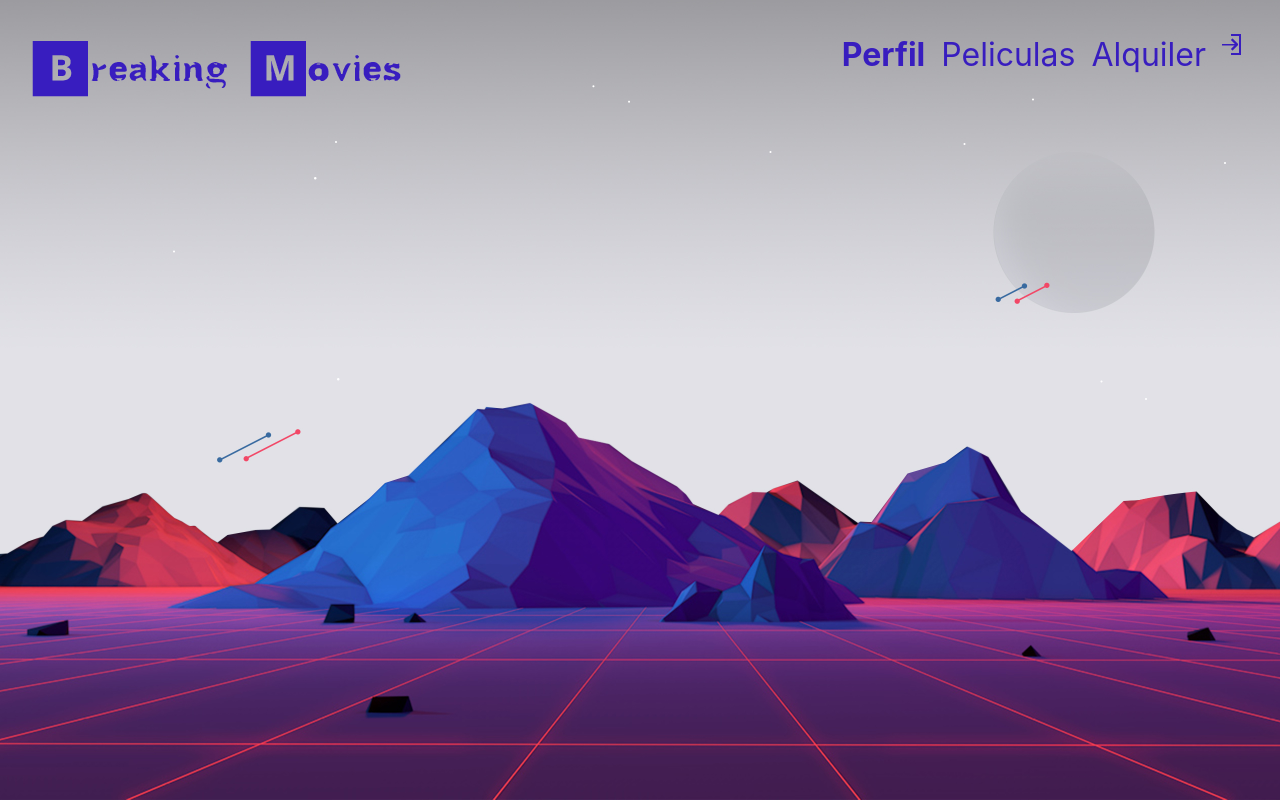
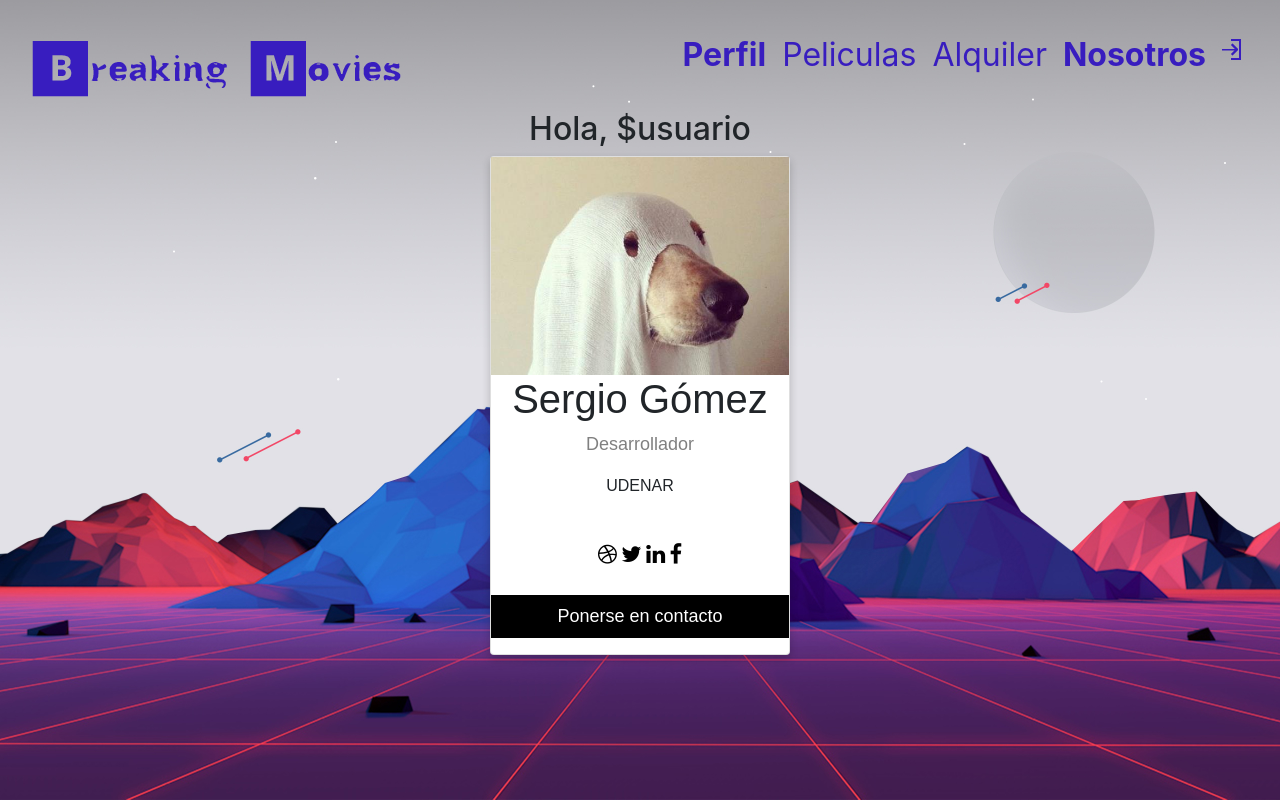
Before and after one commit to Juaneco-1/ProyectoSeminario, a PHP site: page /perfil.php in a window 1280 px wide. Run offline with PHP 8.4, Linux system fonts and the light colour scheme.

Commit message:
Union de las 2 ramas

```diff
--- a/alquiladas.php
+++ b/alquiladas.php
@@ -37,6 +37,7 @@
             <li class="nav-item active"><a class="nav-link" style="color: #381DBF;    font-size: 2rem " href="peliculas.php">
                         Peliculas</a></li>
             <li class="nav-item"><a class="nav-link" style="color: #381DBF;    font-size: 2rem" href="alquiladas.php"><strong>Alquiler</strong> </a></li>
+            <li class="nav-item"><a class="nav-link" style="color: #381DBF;    font-size: 2rem" href="nosotros.php"><strong>Nosotros</strong></a></li>
             <li class="nav-item"><a class="nav-link" href="index.php">
                     <div class="salir">
                         <img src="./img/exit.png" alt="salir">
--- a/alquiler.php
+++ b/alquiler.php
@@ -37,6 +37,7 @@
             <li class="nav-item active"><a class="nav-link" style="color: #381DBF;    font-size: 2rem " href="peliculas.php">
                         Peliculas</a></li>
             <li class="nav-item"><a class="nav-link" style="color: #381DBF;    font-size: 2rem" href="alquiladas.php"><strong>Alquiler</strong> </a></li>
+            <li class="nav-item"><a class="nav-link" style="color: #381DBF;    font-size: 2rem" href="nosotros.php"><strong>Nosotros</strong></a></li>
             <li class="nav-item"><a class="nav-link" href="index.php">
                     <div class="salir">
                         <img src="./img/exit.png" alt="salir">
--- a/nosotros.php
+++ b/nosotros.php
@@ -37,12 +37,12 @@
             <li class="nav-item"><a class="nav-link" style="color: #381DBF;    font-size: 2rem" href="perfil.php">Perfil</a></li>
             <li class="nav-item active"><a class="nav-link" style="color: #381DBF;    font-size: 2rem " href="peliculas.php">
                     Peliculas</a></li>
-            <li class="nav-item"><a class="nav-link" style="color: #381DBF;    font-size: 2rem" href="alquiler.php">Alquiler </a></li>
+            <li class="nav-item"><a class="nav-link" style="color: #381DBF;    font-size: 2rem" href="alquiladas.php">Alquiler </a></li>
 
             <li class="nav-item"><a class="nav-link" style="color: #381DBF;    font-size: 2rem" href="nosotros.php"><strong>Nosotros</strong></a></li>
             <li class="nav-item"><a class="nav-link" href="index.php">
                     <div class="salir">
-                        <img src="./img/exit2.png" alt="salir">
+                        <img src="./img/exit.png" alt="salir">
                     </div>
                 </a></li>
         </ul>
--- a/peliculas.php
+++ b/peliculas.php
@@ -40,6 +40,7 @@
                         Peliculas
                     </strong></a></li>
             <li class="nav-item"><a class="nav-link" style="color: #381DBF;    font-size: 2rem" href="alquiladas.php">Alquiler</a></li>
+            <li class="nav-item"><a class="nav-link" style="color: #381DBF;    font-size: 2rem" href="nosotros.php"><strong>Nosotros</strong></a></li>
             <li class="nav-item"><a class="nav-link" href="cerrar_sesion.php">
                     <div class="salir">
                         <img src="./img/exit.png" alt="salir">
@@ -70,7 +71,7 @@
                                 $usuario;
                                 if(isset($_GET["pelicula"]) && $_GET["pelicula"]=='true')
                                 {
-                                    echo "<script> alert('alquilada con exito');</script>";
+                                    echo "<script> alert('Alquilada con exito');</script>";
 
                                 }
 
--- a/perfil.php
+++ b/perfil.php
@@ -21,6 +21,41 @@
         setInterval("actualizar()", 200000);
     </script>
     <meta charset="utf-8">
+    <link rel="stylesheet" href="https://cdnjs.cloudflare.com/ajax/libs/font-awesome/4.7.0/css/font-awesome.min.css">
+    <style>
+        .card {
+            box-shadow: 0 4px 8px 0 rgba(0, 0, 0, 0.2);
+            max-width: 300px;
+            margin: auto;
+            text-align: center;
+            font-family: arial;
+        }
+        .title {
+            color: grey;
+            font-size: 18px;
+        }
+        button {
+            border: none;
+            outline: 0;
+            display: inline-block;
+            padding: 8px;
+            color: white;
+            background-color: #000;
+            text-align: center;
+            cursor: pointer;
+            width: 100%;
+            font-size: 18px;
+        }
+        a {
+            text-decoration: none;
+            font-size: 22px;
+            color: black;
+        }
+        button:hover,
+        a:hover {
+            opacity: 0.7;
+        }
+    </style>
 </head>
 
 
@@ -38,17 +73,33 @@
                         Peliculas
                     </a></li>
             <li class="nav-item"><a class="nav-link" style="color: #381DBF;    font-size: 2rem" href="alquiladas.php">Alquiler</a></li>
+            <li class="nav-item"><a class="nav-link" style="color: #381DBF;    font-size: 2rem" href="nosotros.php"><strong>Nosotros</strong></a></li>
             <li class="nav-item"><a class="nav-link" href="index.php">
                     <div class="salir">
                         <img src="./img/exit.png" alt="salir">
                     </div>
                 </a></li>
         </ul>
+
     </div>
 </nav>
 
 <body>
 
+    <h2 style="text-align:center">Hola, $usuario</h2>
+        <div class="card">
+            <img src="./img/sergio.jpg" alt="tu imagen" style="width:100%">
+            <h1>Sergio Gómez</h1>
+            <p class="title">Desarrollador</p>
+            <p>UDENAR</p>
+            <div style="margin: 24px 0;">
+                <a href="#"><i class="fa fa-dribbble"></i></a>
+                <a href="#"><i class="fa fa-twitter"></i></a>
+                <a href="#"><i class="fa fa-linkedin"></i></a>
+                <a href="#"><i class="fa fa-facebook"></i></a>
+            </div>
+            <p><button>Ponerse en contacto</button></p>
+        </div>
 
 </body>
 
```
Also changed, not shown: img/bamo.png (added), img/bamo1.png (added), img/bamoo.png (added), img/favico.ico (added), img/jose.jpg (added), img/prueba.png (added), img/sergio.jpg (added), 1 other file.
